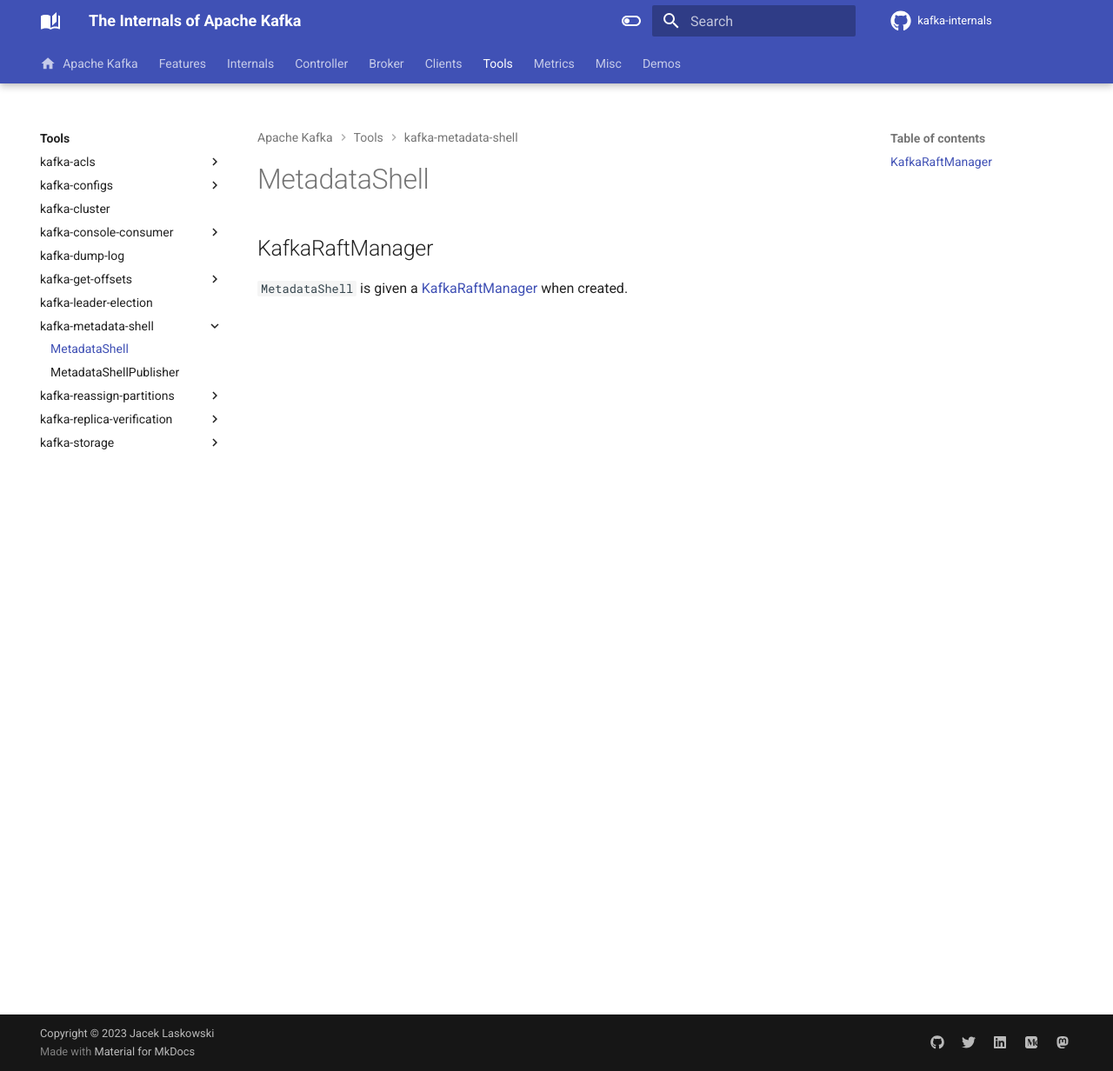
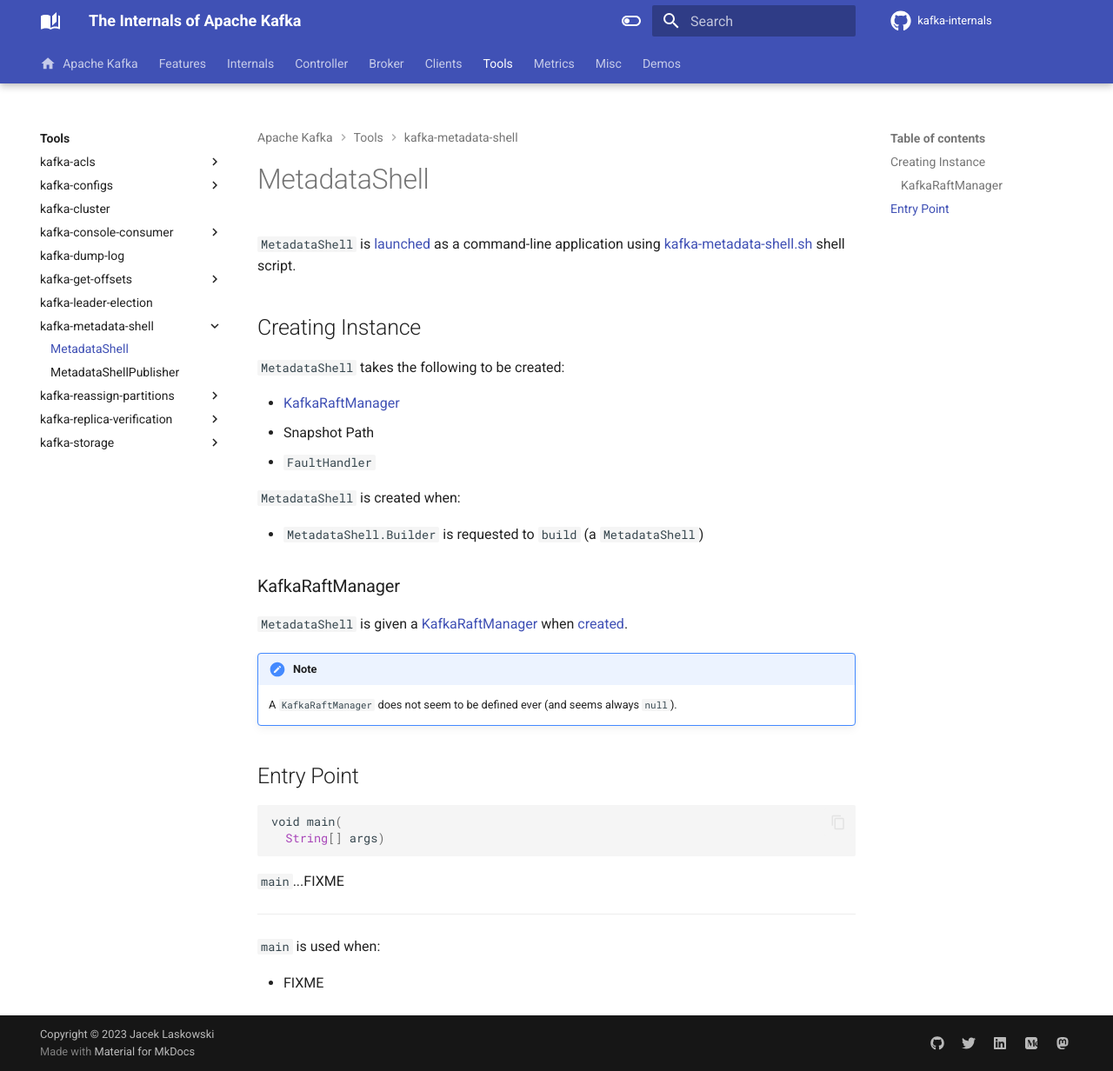
Before and after one commit to japila-books/kafka-internals, an MkDocs documentation site: the page built from docs/tools/kafka-metadata-shell/MetadataShell.md, in a window 1280 px wide and 1232 px high. Shown: the whole window at 87% size. Built offline with MkDocs 1.6.1 and Material for MkDocs 9.7.7, drawn with Linux system fonts in a browser that asks for light colours; comment, search, counter and statistics services are not loaded.

Commit message:
MetadataShell

````diff
--- a/docs/tools/kafka-metadata-shell/MetadataShell.md
+++ b/docs/tools/kafka-metadata-shell/MetadataShell.md
@@ -1,5 +1,37 @@
 # MetadataShell
 
-## KafkaRaftManager { #raftManager }
+`MetadataShell` is [launched](#main) as a command-line application using [kafka-metadata-shell.sh](index.md) shell script.
 
-`MetadataShell` is given a [KafkaRaftManager](../../kraft/KafkaRaftManager.md) when created.
+## Creating Instance
+
+`MetadataShell` takes the following to be created:
+
+* [KafkaRaftManager](#raftManager)
+* <span id="snapshotPath"> Snapshot Path
+* <span id="faultHandler"> `FaultHandler`
+
+`MetadataShell` is created when:
+
+* `MetadataShell.Builder` is requested to `build` (a `MetadataShell`)
+
+### KafkaRaftManager { #raftManager }
+
+`MetadataShell` is given a [KafkaRaftManager](../../kraft/KafkaRaftManager.md) when [created](#creating-instance).
+
+!!! note
+    A `KafkaRaftManager` does not seem to be defined ever (and seems always `null`).
+
+## Entry Point { #main }
+
+```scala
+void main(
+  String[] args)
+```
+
+`main`...FIXME
+
+---
+
+`main` is used when:
+
+* FIXME
````
Also changed, not shown: docs/kraft/KafkaRaftManager.md (+21 -0 lines).
